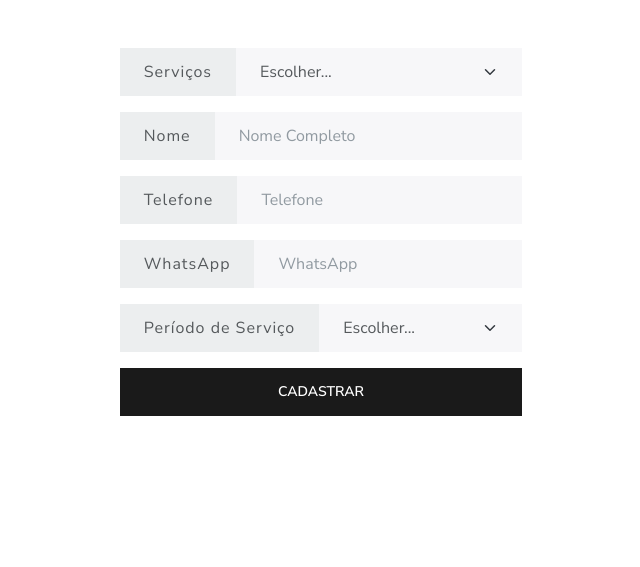
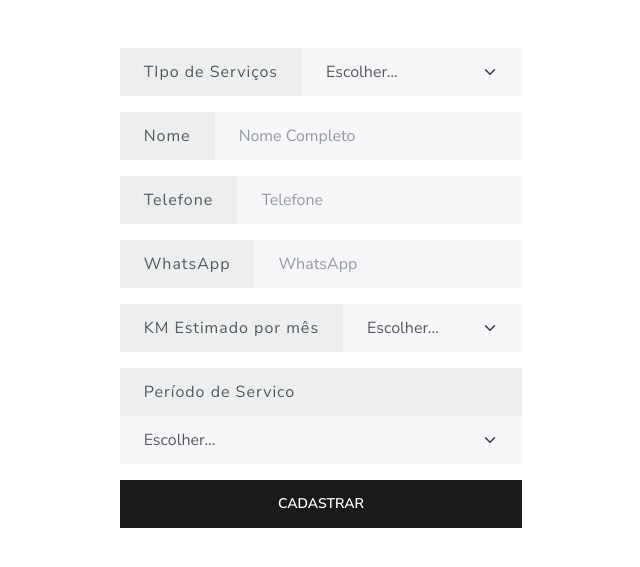
Before and after one commit to pedrosouzarp/sisteminha, a Flask app: page / in a window 1280 px wide. Shown: the part 130-697 px from the top of the page, without its empty margins (319-959 px from the left). Run offline with Flask 3, Linux system fonts and the light colour scheme; some libraries are stand-ins or nearby versions.

Commit message:
km e periodo

```diff
--- a/templates/home.html
+++ b/templates/home.html
@@ -37,7 +37,7 @@
                     <form id="formulario">
                         <div class="input-group mb-3">
                             <label class="input-group-text" for="perfil">
-                                Serviços
+                               TIpo de Serviços
                             </label>
                             <select class="form-select" id="perfil">
                                 <option selected>Escolher...</option>
@@ -63,16 +63,29 @@
                                 aria-describedby="whatsapp" id="whatsapp">
                         </div>
                         <div class="input-group mb-3">
-                            <label class="input-group-text" for="periodo">
-                                Período de Serviço
+                            <label class="input-group-text" for="km">
+                                KM Estimado por mês
                             </label>
+                            <select class="form-select" id="km">
+                                <option selected>Escolher...</option>
+                                <option value="1">Menos que 1.000km</option>
+                                <option value="2">de 1.000 a 3000km</option>
+                                <option value="3">de 3.000 a 5000km</option>
+                                <option value="4">de 5.000 a 10.000km</option>
+                                <option value="5">acima de 10.000km</option>
+                            </select>
+                            </div>
+                            <div class="inputgroup mb-3">
+                                <label class="input-group-text" for="periodo">
+                                    Período de Servico
+                                </label>
                             <select class="form-select" id="periodo">
                                 <option selected>Escolher...</option>
-                                <option value="1">7 dias</option>
-                                <option value="2">14 dias</option>
-                                <option value="3">21 dias</option>
-                                <option value="4">28 dias</option>
-                                <option value="5">35 dias</option>
+                                <option value="1">1 mês</option>
+                                <option value="2">2 meses</option>
+                                <option value="3">3 meses</option>
+                                <option value="4">6 meses</option>
+                                <option value="5">12 meses</option>
                             </select>
                         </div>
                         <div class="d-grid gap-2">
```
